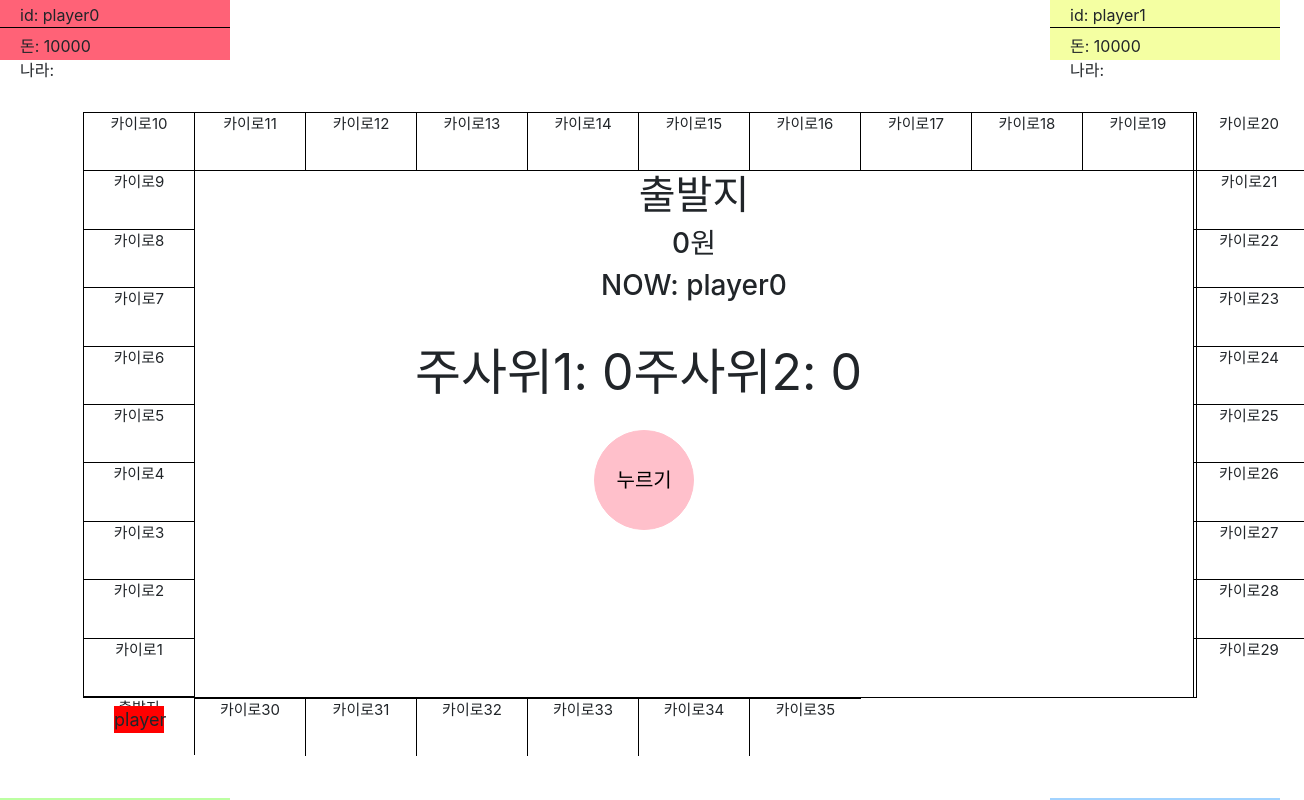
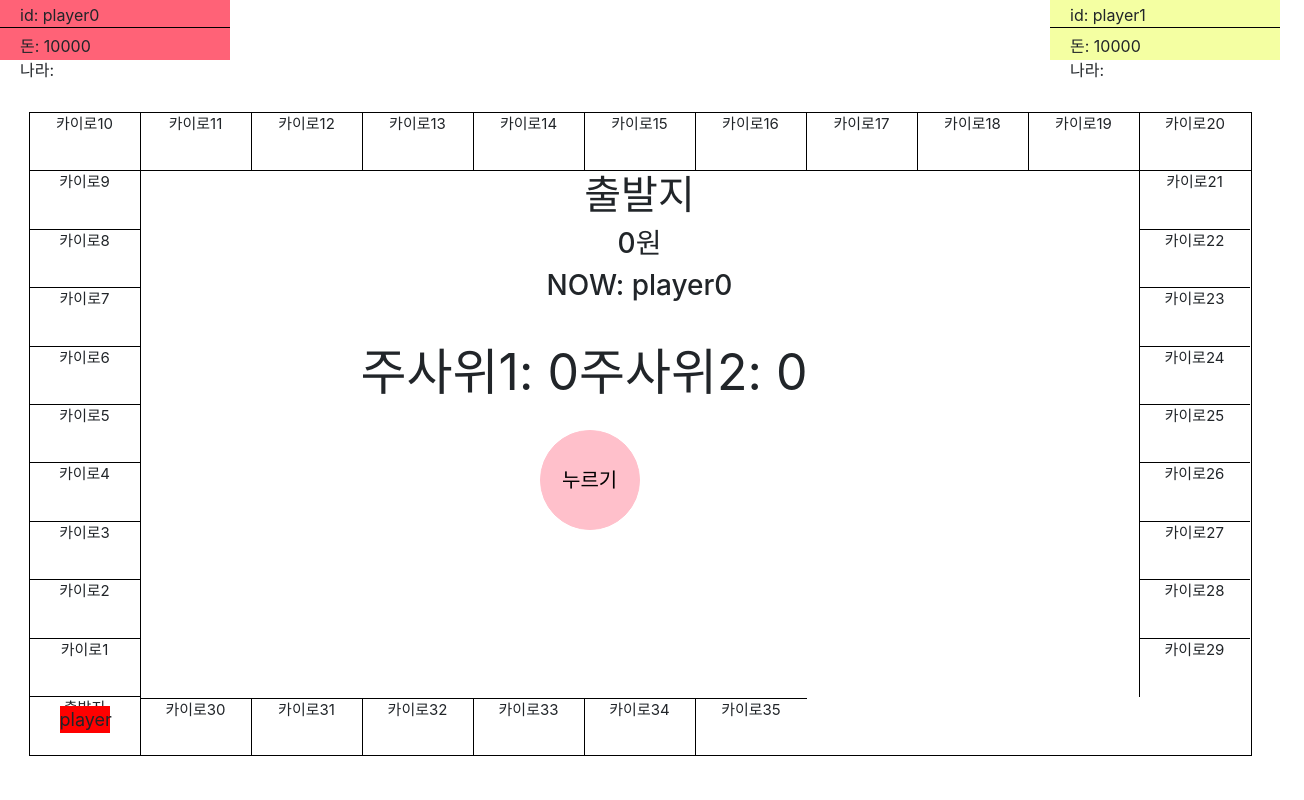
Before and after one commit to 2018os/bluemarble, a React (Create React App) app: page / in a window 1280 px wide. Shown: the top 800 px of the page, 1304 px wide, since content can reach past the window. Built offline with nearby package versions, Linux system fonts and the light colour scheme.

Commit message:
Update CountryList.scss

```diff
--- a/src/components/country/CountryList.scss
+++ b/src/components/country/CountryList.scss
@@ -2,8 +2,8 @@ $hi: 58.4px;
 $wi: 111px;
 
 .CountryList {
-    width: 1114px;
-    height: 586px;
+    width: 1223px;
+    height: 644px;
     border: 1px solid black;
     margin: auto;
     margin-top: 30px;
```
